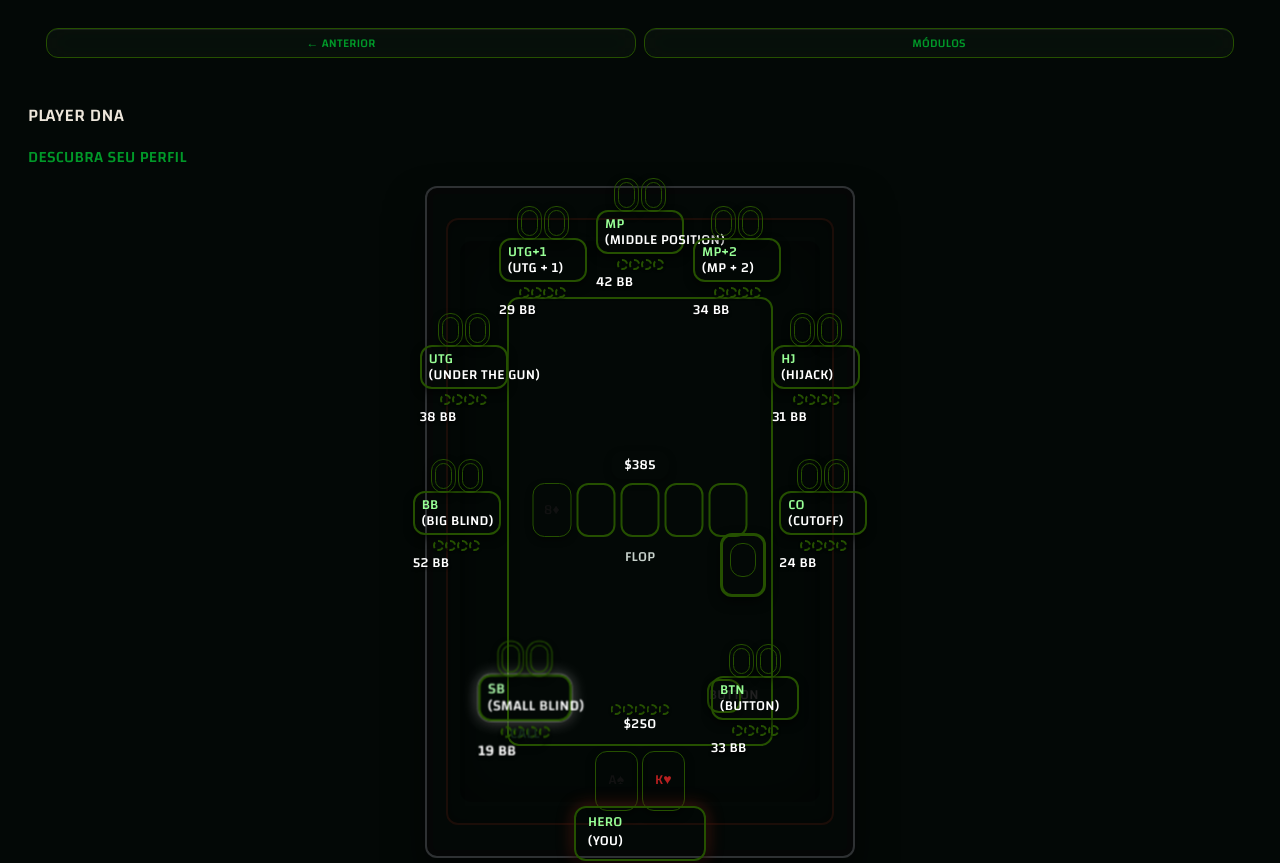
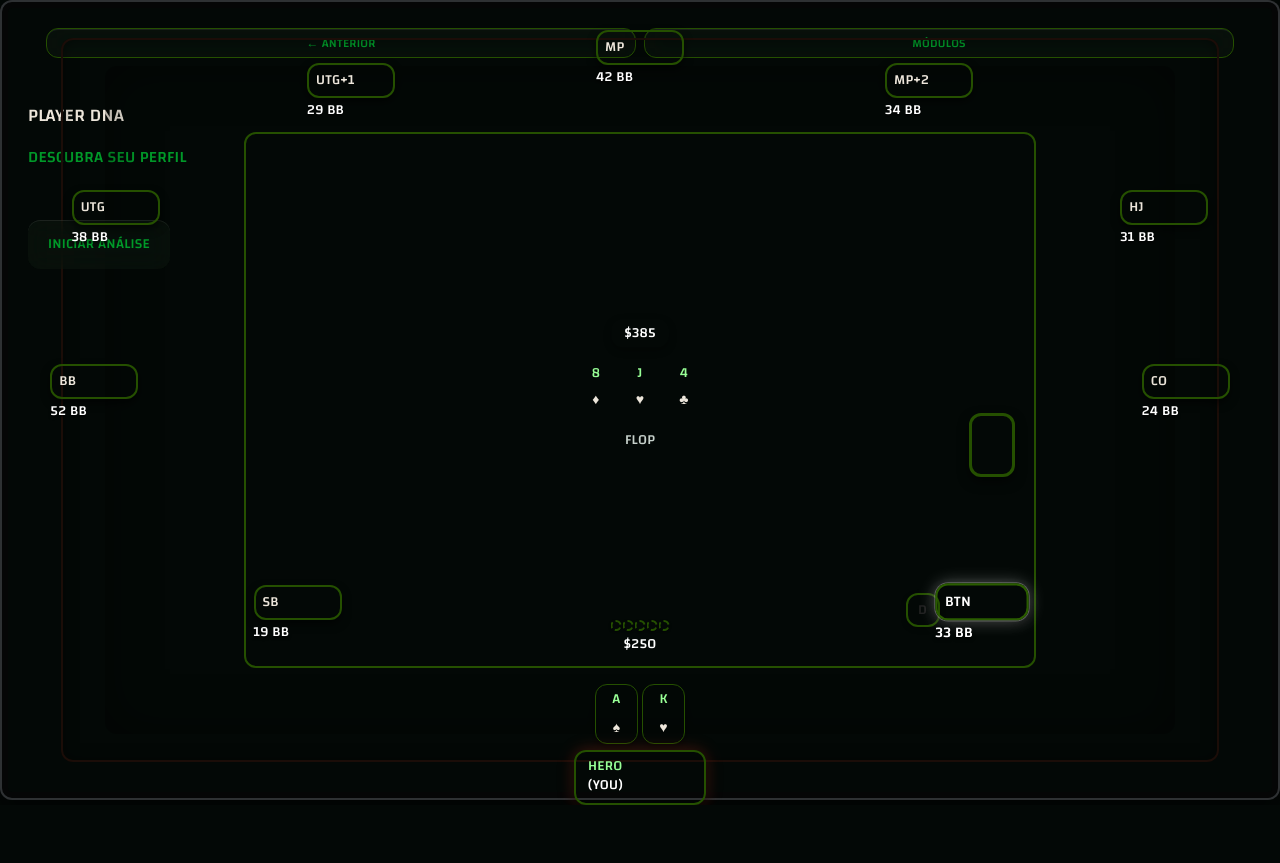
Before and after one commit to SkyareCom/gemeo.stackup.holdem-heroes, a Next.js app: page /player-dna in a window 1280 px wide. Shown: the top 863 px of the page. After the commit the page ends 805 px from the top, so only its background shows below. Built offline with nearby package versions, Linux system fonts and the light colour scheme.

Commit message:
rebuild Player DNA table with realistic compact seat layout

```diff
--- a/components/PlayerDnaPokerTable.tsx
+++ b/components/PlayerDnaPokerTable.tsx
@@ -4,88 +4,68 @@ import { useEffect, useState } from "react";
 import styles from "./PlayerDnaPokerTable.module.css";
 
 const seats = [
-  { pos: "MP", sub: "Middle Position", stack: "42 BB", cls: "mp" },
-  { pos: "MP+2", sub: "MP + 2", stack: "34 BB", cls: "mp2" },
-  { pos: "HJ", sub: "Hijack", stack: "31 BB", cls: "hj" },
-  { pos: "CO", sub: "Cutoff", stack: "24 BB", cls: "co" },
-  { pos: "BTN", sub: "Button", stack: "33 BB", cls: "btn" },
-  { pos: "SB", sub: "Small Blind", stack: "19 BB", cls: "sb" },
-  { pos: "BB", sub: "Big Blind", stack: "52 BB", cls: "bb" },
-  { pos: "UTG", sub: "Under the Gun", stack: "38 BB", cls: "utg" },
-  { pos: "UTG+1", sub: "UTG + 1", stack: "29 BB", cls: "utg1" },
+  { pos: "MP", stack: "42", cls: "mp" },
+  { pos: "MP+2", stack: "34", cls: "mp2" },
+  { pos: "HJ", stack: "31", cls: "hj" },
+  { pos: "CO", stack: "24", cls: "co" },
+  { pos: "BTN", stack: "33", cls: "btn" },
+  { pos: "SB", stack: "19", cls: "sb" },
+  { pos: "BB", stack: "52", cls: "bb" },
+  { pos: "UTG", stack: "38", cls: "utg" },
+  { pos: "UTG+1", stack: "29", cls: "utg1" },
 ];
 
-const actions = ["CALL", "FOLD", "CHECK", "RAISE", "FOLD", "CALL", "CHECK", "RAISE", "CALL"];
-const board = ["8♦", "J♥", "4♣"];
+const board = [
+  { rank: "8", suit: "♦", red: true },
+  { rank: "J", suit: "♥", red: true },
+  { rank: "4", suit: "♣", red: false },
+];
 
 export default function PlayerDnaPokerTable() {
   const [actor, setActor] = useState(0);
-  const [boardCount, setBoardCount] = useState(3);
 
   useEffect(() => {
-    const actionTimer = window.setInterval(() => {
-      setActor((current) => (current + 1) % seats.length);
-    }, 1100);
-
-    const boardTimer = window.setInterval(() => {
-      setBoardCount((current) => (current === 3 ? 0 : current + 1));
-    }, 900);
-
-    return () => {
-      window.clearInterval(actionTimer);
-      window.clearInterval(boardTimer);
-    };
+    const timer = window.setInterval(() => setActor((v) => (v + 1) % seats.length), 1200);
+    return () => window.clearInterval(timer);
   }, []);
 
   return (
     <section className={styles.stage} aria-label="Mesa de poker animada Player DNA">
-      <div className={styles.tableFrame}>
+      <div className={styles.table}>
         <div className={styles.outerRail} />
         <div className={styles.woodRail} />
         <div className={styles.felt}>
           <div className={styles.betLine} />
 
           {seats.map((seat, index) => (
-            <div
-              key={seat.pos}
-              className={`${styles.seat} ${styles[seat.cls]} ${actor === index ? styles.active : ""}`}
-            >
-              <div className={styles.backCards} aria-hidden="true"><span /><span /></div>
-              <div className={styles.plate}>
-                <strong>{seat.pos}</strong>
-                <small>({seat.sub})</small>
-              </div>
-              <div className={styles.chips} aria-hidden="true">
-                <i /><i /><i /><i />
-              </div>
-              <div className={styles.stack}>{seat.stack}</div>
-              {actor === index && <div className={styles.action}>{actions[index]}</div>}
+            <div key={seat.pos} className={`${styles.seat} ${styles[seat.cls]} ${actor === index ? styles.active : ""}`}>
+              <div className={styles.cardBacks}><span /><span /></div>
+              <div className={styles.plate}>{seat.pos}</div>
+              <div className={styles.miniChips}><i /><i /><i /></div>
+              <div className={styles.stack}>{seat.stack} BB</div>
             </div>
           ))}
 
           <div className={styles.pot}>$385</div>
-          <div className={styles.board} aria-label="Board">
-            {[0, 1, 2, 3, 4].map((index) => (
-              <span key={index} className={index < boardCount ? styles.faceCard : styles.emptyCard}>
-                {index < boardCount ? board[index] : ""}
+          <div className={styles.board}>
+            {board.map((card) => (
+              <span key={`${card.rank}${card.suit}`} className={card.red ? styles.redCard : styles.blackCard}>
+                <b>{card.rank}</b><em>{card.suit}</em>
               </span>
             ))}
           </div>
           <div className={styles.street}>FLOP</div>
 
-          <div className={styles.deck} aria-hidden="true"><span /><span /><span /><span /></div>
-          <div className={styles.dealer}>BUTTON</div>
+          <div className={styles.deck}><i /><span /></div>
+          <div className={styles.dealer}>D</div>
 
+          <div className={styles.heroChips}><i /><i /><i /><i /><i /></div>
           <div className={styles.heroStack}>$250</div>
-          <div className={styles.heroChips} aria-hidden="true"><i /><i /><i /><i /><i /></div>
-          <div className={styles.heroCards} aria-label="Cartas do herói">
-            <span className={styles.black}>A♠</span>
-            <span className={styles.red}>K♥</span>
+          <div className={styles.heroCards}>
+            <span className={styles.blackCard}><b>A</b><em>♠</em></span>
+            <span className={styles.redCard}><b>K</b><em>♥</em></span>
           </div>
-          <div className={styles.heroPlate}>
-            <strong>HERO</strong>
-            <small>(You)</small>
-          </div>
+          <div className={styles.heroPlate}><strong>HERO</strong><small>(YOU)</small></div>
         </div>
       </div>
     </section>
```
